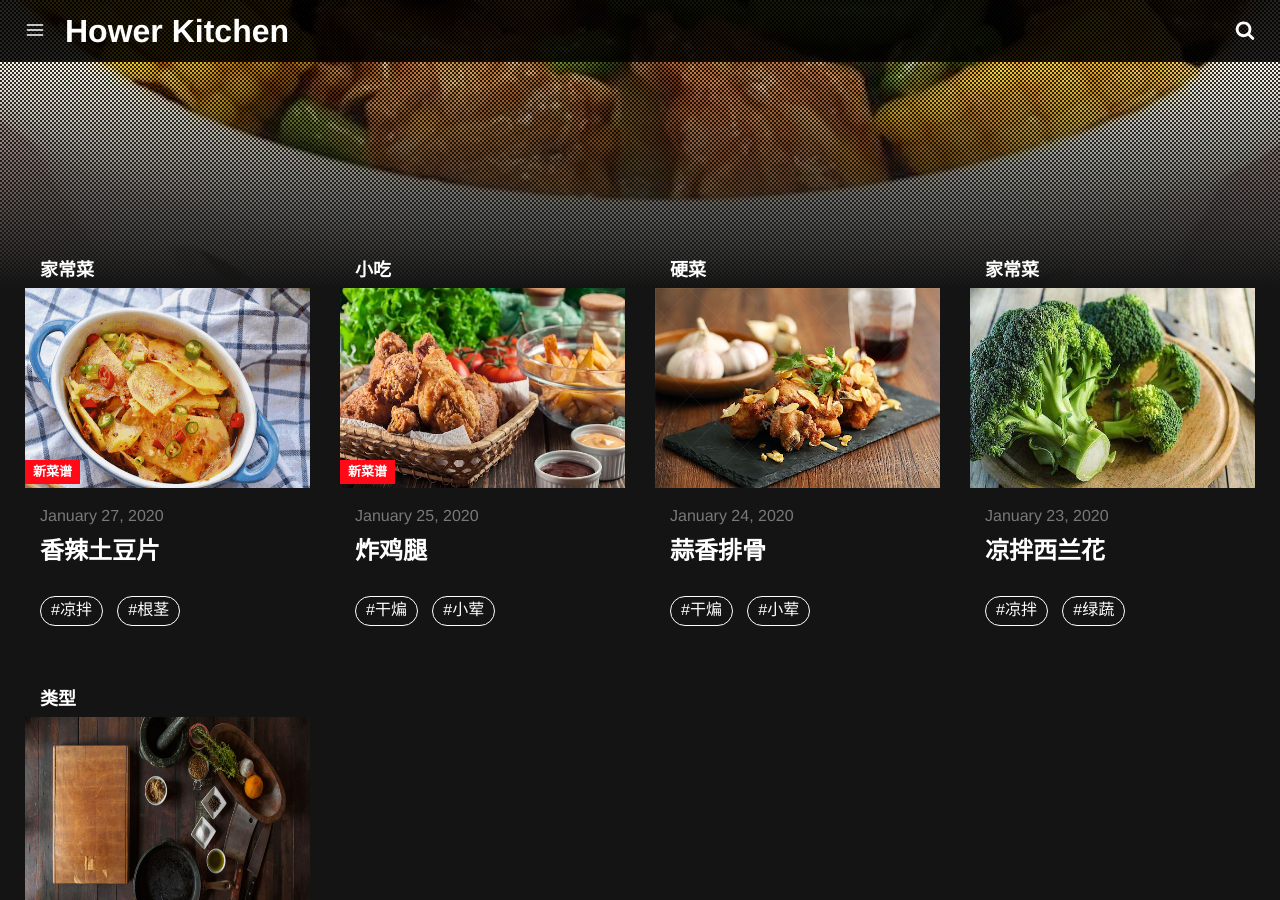
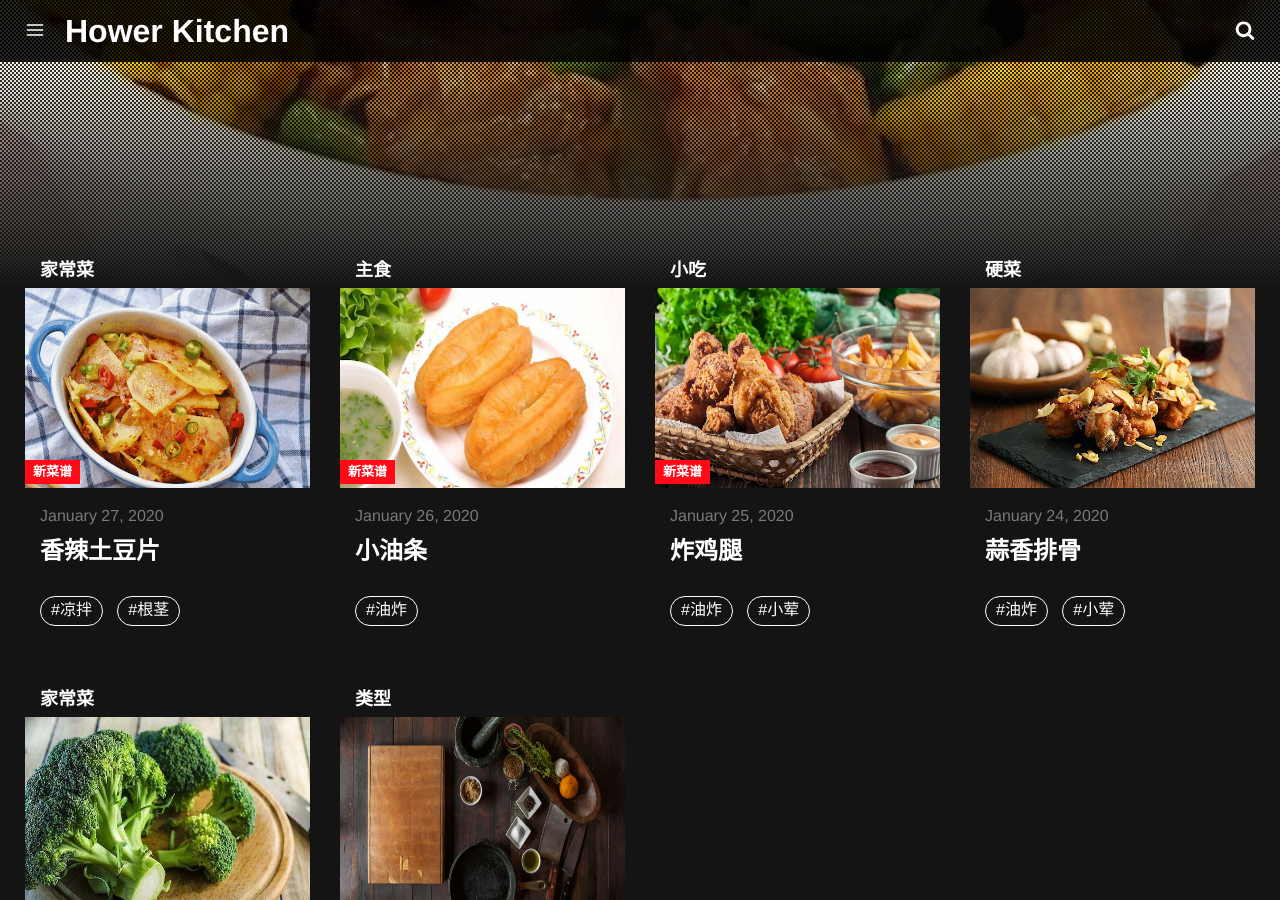
Before and after one commit to whatwhyhow7/cook, a Jekyll site: the page built from index.html, in a window 1280 px wide and 900 px high, scrolled down 568 px. Built offline with Jekyll 4.4.1, drawn with Linux system fonts in a browser that asks for light colours; some of the changed lines change nothing that is shown.

Commit message:
feat: add 小油条

```diff
--- a/_posts/2020-01-24-蒜香排骨.md
+++ b/_posts/2020-01-24-蒜香排骨.md
@@ -5,7 +5,7 @@ title: 蒜香排骨
 subtitle: 肉质鲜嫩，蒜香四溢
 category: 硬菜
 tags:
-  - 干煸
+  - 油炸
   - 小荤
 ---
 
--- a/_posts/2020-01-25-炸鸡腿.md
+++ b/_posts/2020-01-25-炸鸡腿.md
@@ -5,7 +5,7 @@ title: 炸鸡腿
 subtitle: 简单好做，美味解馋
 category: 小吃
 tags:
-  - 干煸
+  - 油炸
   - 小荤
 ---
 
--- /dev/null
+++ b/_posts/2020-01-26-小油条.md
@@ -0,0 +1,18 @@
+---
+layout: post
+date: 2020-01-26
+title: 小油条
+subtitle: 香甜松软，做法简单
+category: 主食
+tags:
+  - 油炸
+---
+
+# 步骤
+
+1. 面粉里加鸡蛋1个、白糖20克、酵母3克、40°左右温牛奶100克，揉成光滑的面团，盖上保鲜膜，醒90分钟
+2. 菜板上撒些面粉，将发好的面团整成长方形，切段
+3. 两片一组叠起来，用一根筷子压一下让它们粘在一起
+4. 每组切成两份，两头捏紧，用保鲜膜盖住防止氧化
+5. 开中小火，筷子放油锅里冒大泡，下锅开始炸，炸到金黄出锅
+6. 炸的时候要不停翻动，要不然很容易就焦了
```
Also changed, not shown: assets/img/小油条/0.jpg (added).
